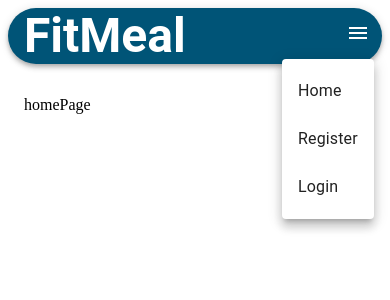
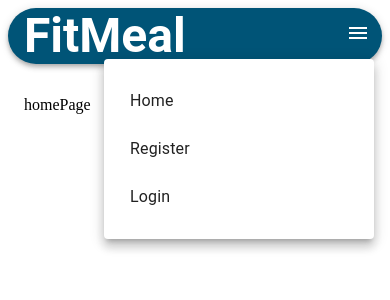
Before and after one commit to ahmedselamin/FitMeal, a React (Vite) app in the folder client/: page / in a window 390 px wide. Both pictures are taken after a click on the button "menu". Shown: the top 300 px of the page. Built offline with nearby package versions, Linux system fonts and the light colour scheme.

Commit message:
increase menu width and padding

```diff
--- a/client/src/components/navBar.jsx
+++ b/client/src/components/navBar.jsx
@@ -94,8 +94,14 @@ const Navbar = () => {
             anchorEl={anchorEl}
             open={Boolean(anchorEl)}
             onClose={handleMenuClose}
-            sx={{ display: { xs: 'block', md: 'none' } }}
-          >
+            sx={{
+                display: { xs: 'block', md: 'none' },
+                '& .MuiPaper-root': {
+                  minWidth: '250px', // Increase the width for better mobile experience
+                  padding: '10px', // Add padding around the menu
+                },
+            }}>
+
             <MenuItem onClick={handleMenuClose} component={Link} to="/">
               Home
             </MenuItem>
```
